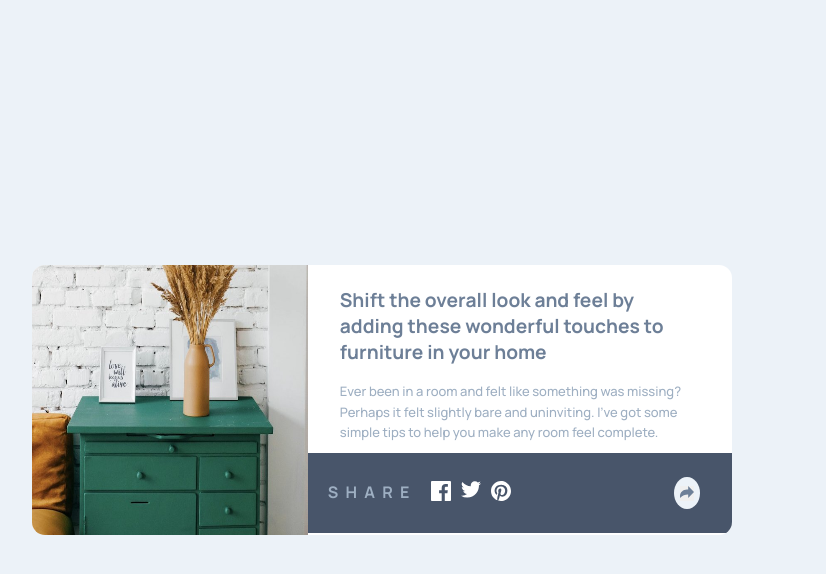
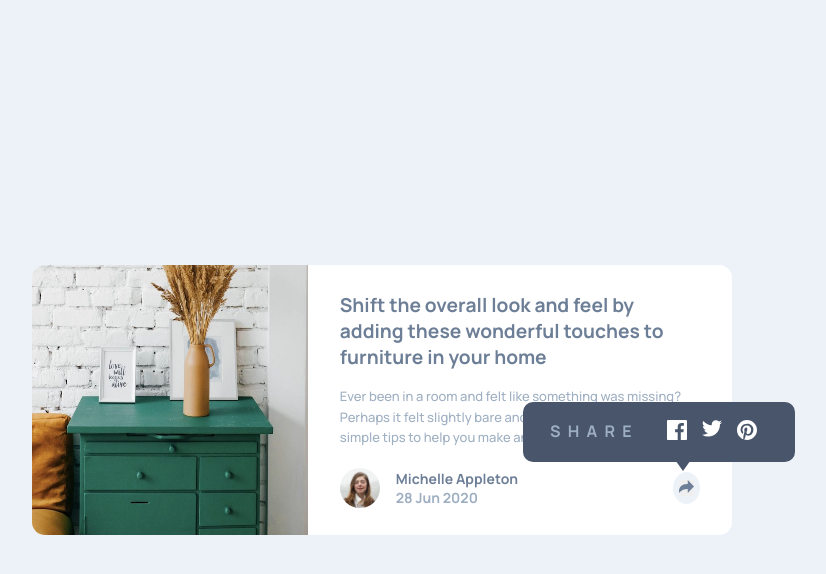
Before and after one commit to kunal90803/Article_preview, a plain HTML site: page index.html in a window 1280 px wide. Both pictures are taken after a click on the button 944 px from the left and 488 px from the top of the page. Shown: the whole page, without its empty margins (258-1084 px from the left). Drawn offline with Linux system fonts and the light colour scheme.

Commit message:
ui-update

```diff
--- a/index.html
+++ b/index.html
@@ -41,6 +41,7 @@
                             <h6>28 Jun 2020</h6>
                         </div>
                     </div>
+
                     <div class="share">
                         <button>
                         <img  src="./images/icon-share.svg" alt="share">
@@ -49,13 +50,16 @@
                     </div>
                 </div>
                 <div class="userdark">
-                    <div class="bottomdark">
+                    <div class="bottomdark ">
                         <h3>S  H  A  R  E</h3>
                         <div >
                             <a href="#"><img src="./images/icon-facebook.svg" alt=""></a>
                             <a href="#"><img src="./images/icon-twitter.svg" alt=""></a>
                             <a href="#"><img src="./images/icon-pinterest.svg" alt=""></a>
                         </div>
+                    </div>
+                    <div class="triangle">
+
                     </div>
                     <div class="sharedark">
                         <button>
--- a/script.js
+++ b/script.js
@@ -1,20 +1,58 @@
-let buttons=document.querySelectorAll("button");
-let users=document.querySelector(".user");
-let userdark=document.querySelector(".userdark");
-let show=true;
-buttons.forEach((btn)=>{
-    btn.addEventListener("click",()=>{
-        if(show){
-            users.style.display="none";
-            userdark.style.display="flex";
-            document.querySelector(".content").style.paddingBottom="0px";
-            show=false;
-        }
-        else{
-            users.style.display="flex";
-            userdark.style.display="none";
-            document.querySelector(".content").style.paddingBottom="20px";
-            show=true;
-        }
-    })
-})
+let buttons = document.querySelectorAll("button");
+let users = document.querySelector(".user");
+let bottomdark = document.querySelector(".bottomdark");
+let userdark = document.querySelector(".userdark");
+let show = true;
+
+if (window.innerWidth < 800) {
+  document.querySelector(".triangle").style.display = "none";
+  buttons.forEach((btn) => {
+    btn.addEventListener("click", () => {
+      if (show) {
+        users.style.display = "none";
+        userdark.style.display = "flex";
+        document.querySelector(".content").style.paddingBottom = "0px";
+        show = false;
+      } else {
+        users.style.display = "flex";
+        userdark.style.display = "none";
+        document.querySelector(".content").style.paddingBottom = "20px";
+        show = true;
+      }
+    });
+  });
+} else {
+  buttons.forEach((btn) => {
+    btn.addEventListener("click", () => {
+      if (show) {
+        document.querySelector(".sharedark").classList.add("hide");
+        userdark.style.display = "flex";
+        bottomdark.style.justifyContent = "space-around";
+        userdark.classList.add("respo");
+        show = false;
+      } else {
+        document.querySelector(".sharedark").classList.add("hide");
+        userdark.style.display = "none";
+        bottomdark.style.justifyContent = "space-around";
+
+        userdark.classList.remove("respo");
+        show = true;
+      }
+    });
+  });
+}
+
+let lastWidth = window.innerWidth;
+
+window.addEventListener("resize", () => {
+  let currentWidth = window.innerWidth;
+
+  if (
+    (lastWidth >= 800 && currentWidth < 800) ||
+    (lastWidth < 800 && currentWidth >= 800)
+  ) {
+    location.reload();
+  }
+
+  lastWidth = currentWidth;
+});
--- a/style.css
+++ b/style.css
@@ -22,6 +22,9 @@ img{
     /* height: 100%; */
 
 }
+.drawer img{
+    border-radius: 13px 0px 0px 13px;
+}
 
 section{
 
@@ -34,13 +37,17 @@ section{
 
     background-color: white;
     border-radius: 13px;
-    overflow: hidden;
+    overflow: visible;
+    position: relative;
 
 }
 .content{
 
     padding-top:36px ;
     padding-bottom:20px ;
+    /* position: relative; */
+    /* overflow: visible; */
+    z-index: 0;
 }
 h1{
     font-size: 1rem;
@@ -147,8 +154,37 @@ button{
 .bottomdark div{
     display: flex;
     background-color: hsl(217, 19%, 35%);
-    gap: 10px;
+    gap: 15px;
 }
 .sharedark img{
     color: hsl(217, 19%, 35%);
 }
+
+.hide{
+    display: none;
+
+}
+.respo{
+    position: absolute;
+    left: 70.2%;
+    bottom: 27%;
+    z-index: 1;
+
+    width: 230px;
+    height: 20px;
+    justify-content: space-around;
+
+    /* clip-path: polygon(100% 0, 100% 80%, 55% 80%, 50% 100%, 45% 80%, 0 80%, 0 0); */
+    border-radius: 10px;
+
+
+}
+.triangle{
+    width: 20px;
+    height: 20px;
+    position: absolute;
+    left: 55%;
+    bottom: -15px;
+    background: hsl(217, 19%, 35%);
+    clip-path: polygon(100% 0%, 0 0, 50% 70%);;
+}
```
